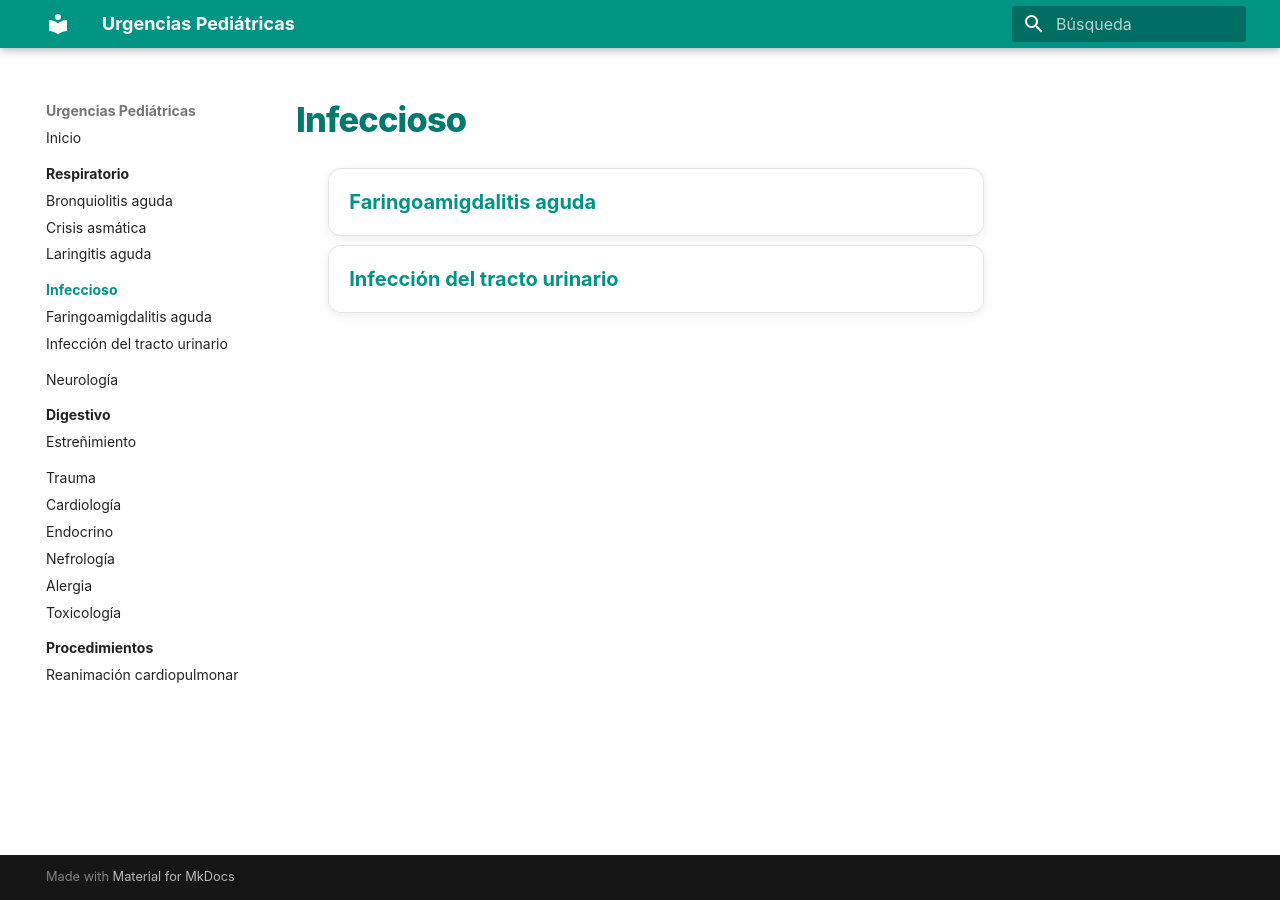
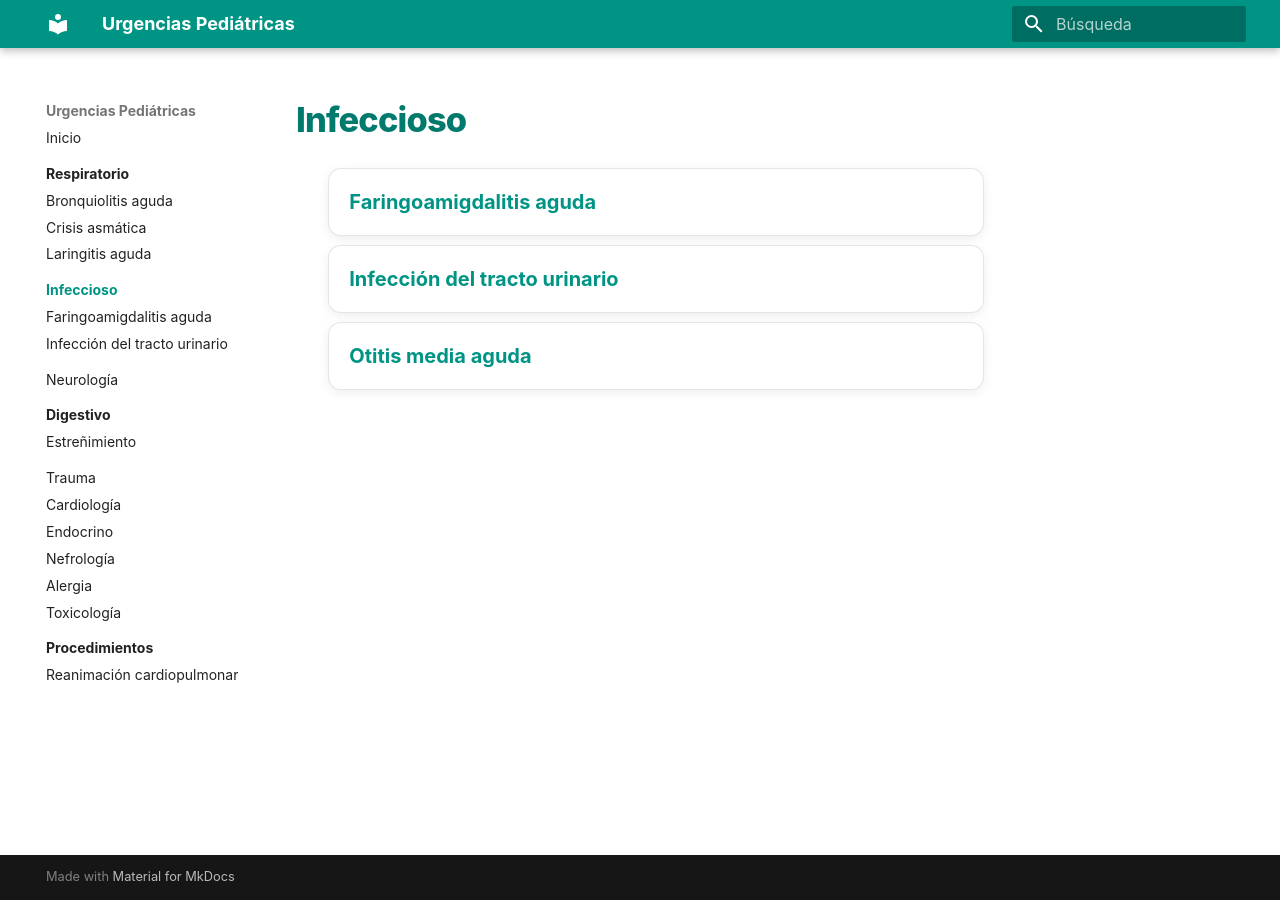
Before and after one commit to gonzaloares/urgencias-pediatricas, an MkDocs documentation site: the page built from docs/infeccioso/index.md, in a window 1280 px wide. Built offline with MkDocs 1.6.1 and Material for MkDocs 9.7.7, drawn with Linux system fonts in a browser that asks for light colours.

Commit message:
Añade otitis media aguda al índice de Infeccioso

```diff
--- a/docs/infeccioso/index.md
+++ b/docs/infeccioso/index.md
@@ -4,5 +4,6 @@
 
 - [Faringoamigdalitis aguda](faringoamigdalitis-aguda.md)
 - [Infección del tracto urinario](infeccion-tracto-urinario.md)
+- [Otitis media aguda](otitis-media-aguda.md)
 
 </div>
```
